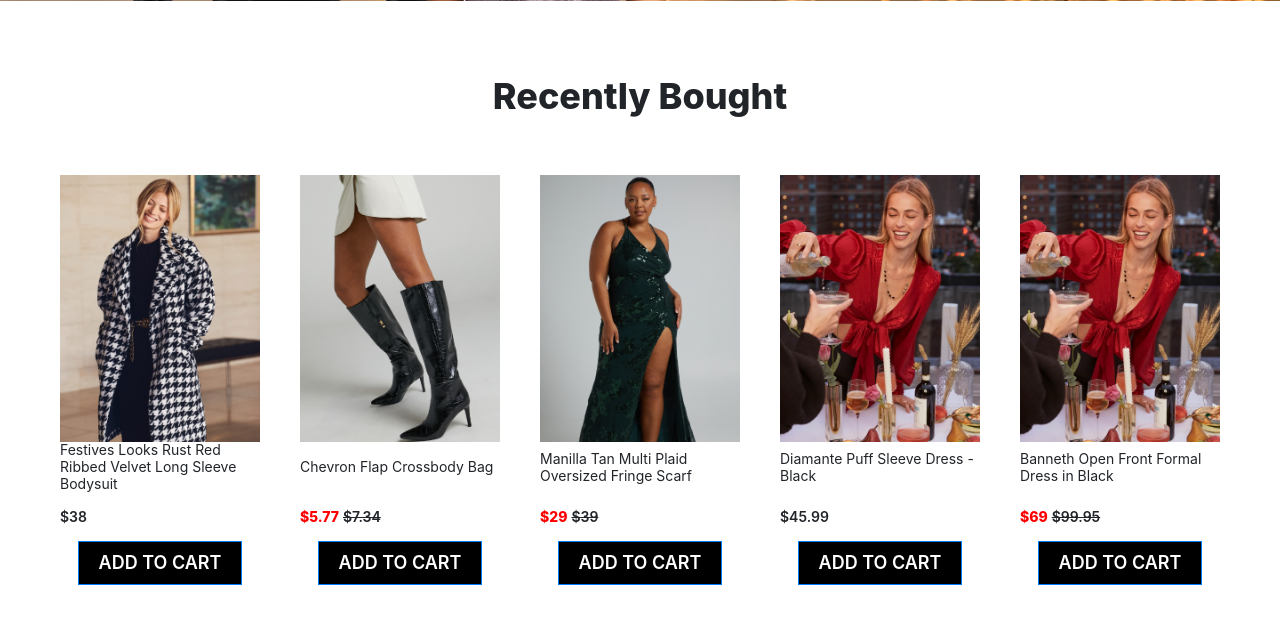
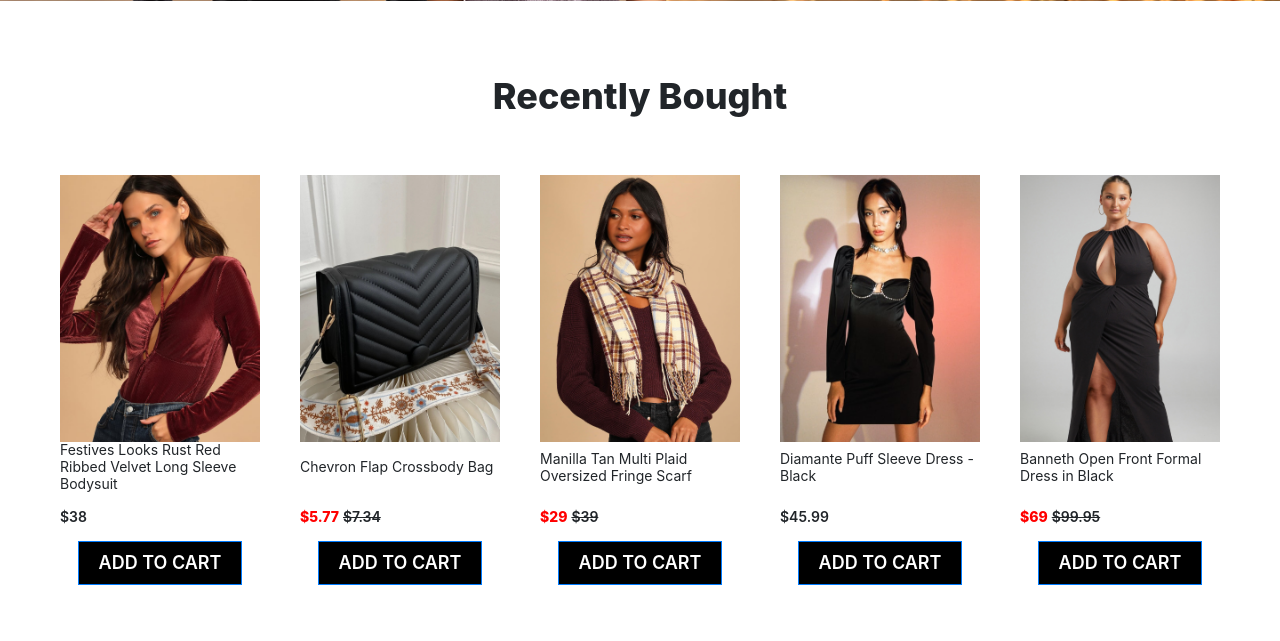
Before and after one commit to raffeeh/LandingPage_Shop, a PHP site: page / in a window 1280 px wide. Shown: the part 2419-3060 px from the top of the page. Run offline with PHP 8.4, Linux system fonts and the light colour scheme.

Commit message:
Minor fix. Updated the images

```diff
--- a/contents/recents.php
+++ b/contents/recents.php
@@ -3,7 +3,7 @@
         <h2>Recently Bought</h2>
         <div class="row justify-content-center mt-3">
             <div class="col items">
-                <img src="resources/winter_fashion.png" id="image1" class="img-fluid" alt="Winter Fashion">
+                <img src="resources/item1.png" id="image1" class="img-fluid" alt="Winter Fashion">
                 <div class="text-left">
                     <p class="description" id="item1">Festives Looks Rust Red Ribbed Velvet Long Sleeve Bodysuit</p>
                     <p>
@@ -15,7 +15,7 @@
                 </div>
             </div>
             <div class="col items">
-                <img src="resources/boots.png" id="image2" class="img-fluid" alt="Boots">
+                <img src="resources/item2.png" id="image2" class="img-fluid" alt="Boots">
                 <div class="text-left">
                     <p class="description" id="item2">Chevron Flap Crossbody Bag</p>
                     <p>
@@ -28,7 +28,7 @@
                 </div>
             </div>
             <div class="col items">
-                <img src="resources/nightout.png" id="image3" class="img-fluid" alt="Night Out">
+                <img src="resources/item3.png" id="image3" class="img-fluid" alt="Night Out">
                 <div class="text-left">
                     <p class="description" id="item3">Manilla Tan Multi Plaid Oversized Fringe Scarf</p>
                     <p>
@@ -41,7 +41,7 @@
                 </div>
             </div>
             <div class="col items">
-                <img src="resources/holidays.png" id="image4" class="img-fluid" alt="Holidays">
+                <img src="resources/item4.png" id="image4" class="img-fluid" alt="Holidays">
                 <div class="text-left">
                     <p class="description" id="item4">Diamante Puff Sleeve Dress - Black</p>
                     <p>
@@ -53,7 +53,7 @@
                 </div>
             </div>
             <div class="col items">
-                <img src="resources/holidays.png" id="image5" class="img-fluid" alt="Holidays">
+                <img src="resources/item5.png" id="image5" class="img-fluid" alt="Holidays">
                 <div class="text-left">
                     <p class="description" id="item5">Banneth Open Front Formal Dress in Black</p>
                     <p>
--- a/includes/modal.php
+++ b/includes/modal.php
@@ -13,7 +13,6 @@
                 <strong>Total: $<span id="totalAmount">0.00</span></strong>
             </div>
             <div class="modal-footer">
-                <button type="button" class="btn btn-secondary" data-dismiss="modal">Close</button>
                 <button type="button" class="btn btn-primary" onclick="proceedToPayment()">Proceed to Payment</button>
             </div>
         </div>
```
Also changed, not shown: resources/item1.png (added), resources/item2.png (added), resources/item3.png (added), resources/item4.png (added), resources/item5.png (added).
